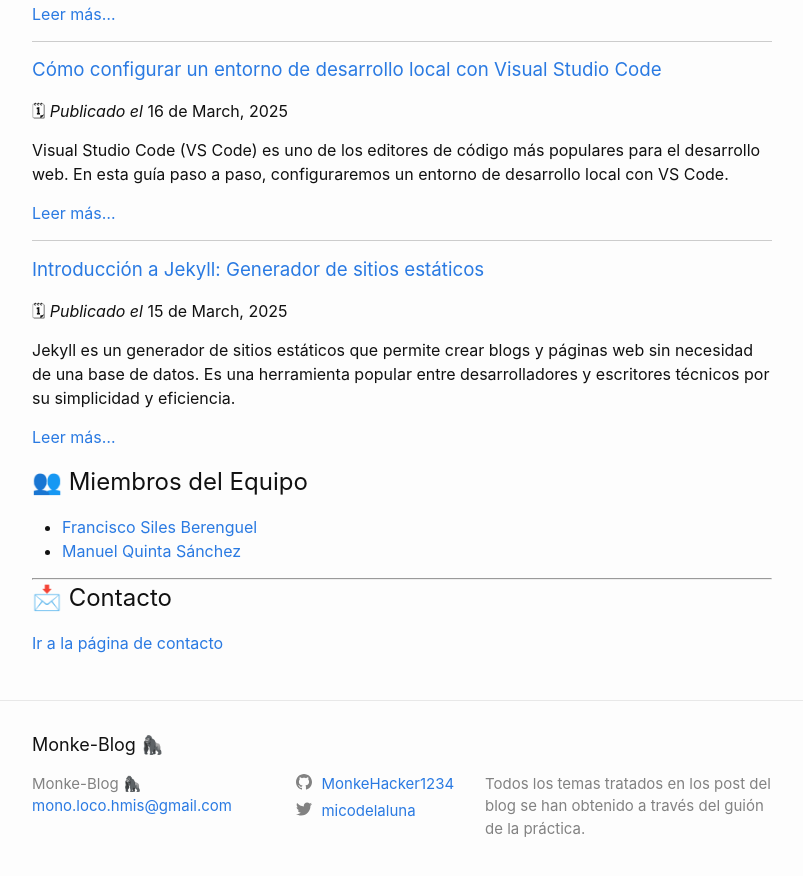
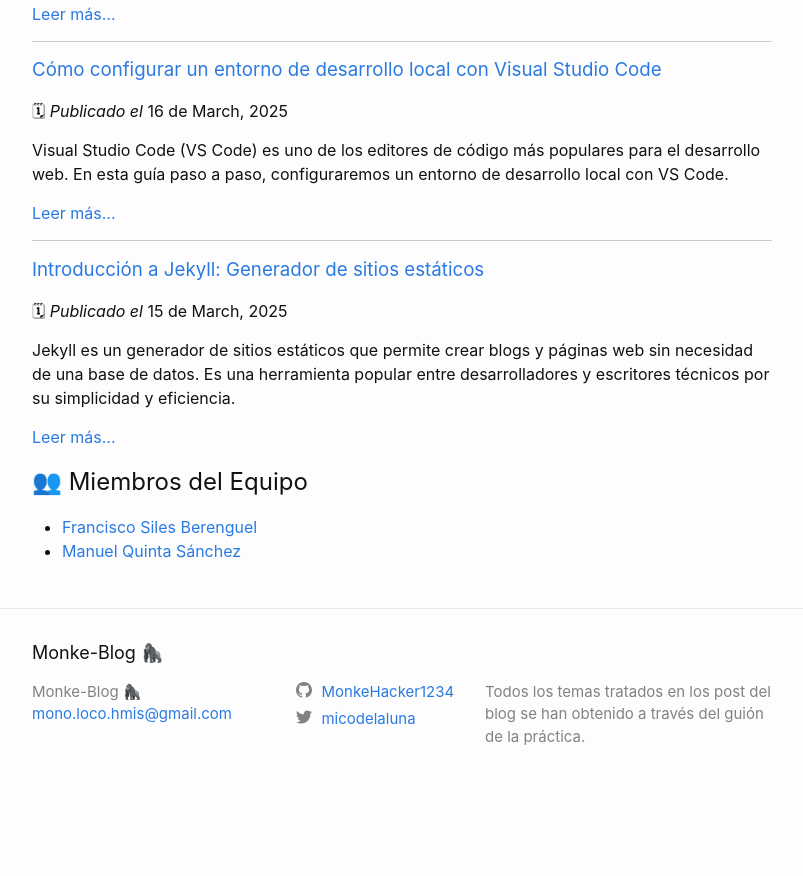
Before and after one commit to ualhmis2025-monkebros/Gorila-Blog, a Jekyll site: the page built from index.markdown, in a window 1280 px wide and 900 px high, scrolled down 638 px. Shown: the top 876 px of the window, without its empty margins (238-1041 px from the left). Built offline with Jekyll 4.4.1, drawn with Linux system fonts in a browser that asks for light colours; after the commit the page ends 1446 px from its top, so only the background shows below that.

Commit message:
Desarrollo del blog hecho

```diff
--- a/index.markdown
+++ b/index.markdown
@@ -23,9 +23,3 @@ Bienvenidos a nuestro blog, un espacio donde compartimos conocimientos sobre des
 
 - [Francisco Siles Berenguel](/miembros/francisco/)
 - [Manuel Quinta Sánchez](/miembros/manuel/)
-
----
-
-## 📩 Contacto
-
-[Ir a la página de contacto](/contacto/)
--- a/📩 Contacto.markdown
+++ b/📩 Contacto.markdown
@@ -24,7 +24,7 @@ permalink: /about/
 
 ¡Buenas! Si tienes alguna pregunta o sugerencia, no dudes en enviarnos un mensaje. :)
 
-<form action="https://formspree.io/f/xzzevoyb" method="POST">
+<form action="https://formspree.io/f/mjkyoljl" method="POST">
   <label for="email">Tu correo electrónico:</label>
   <input type="email" id="email" name="email" required>
 
```
